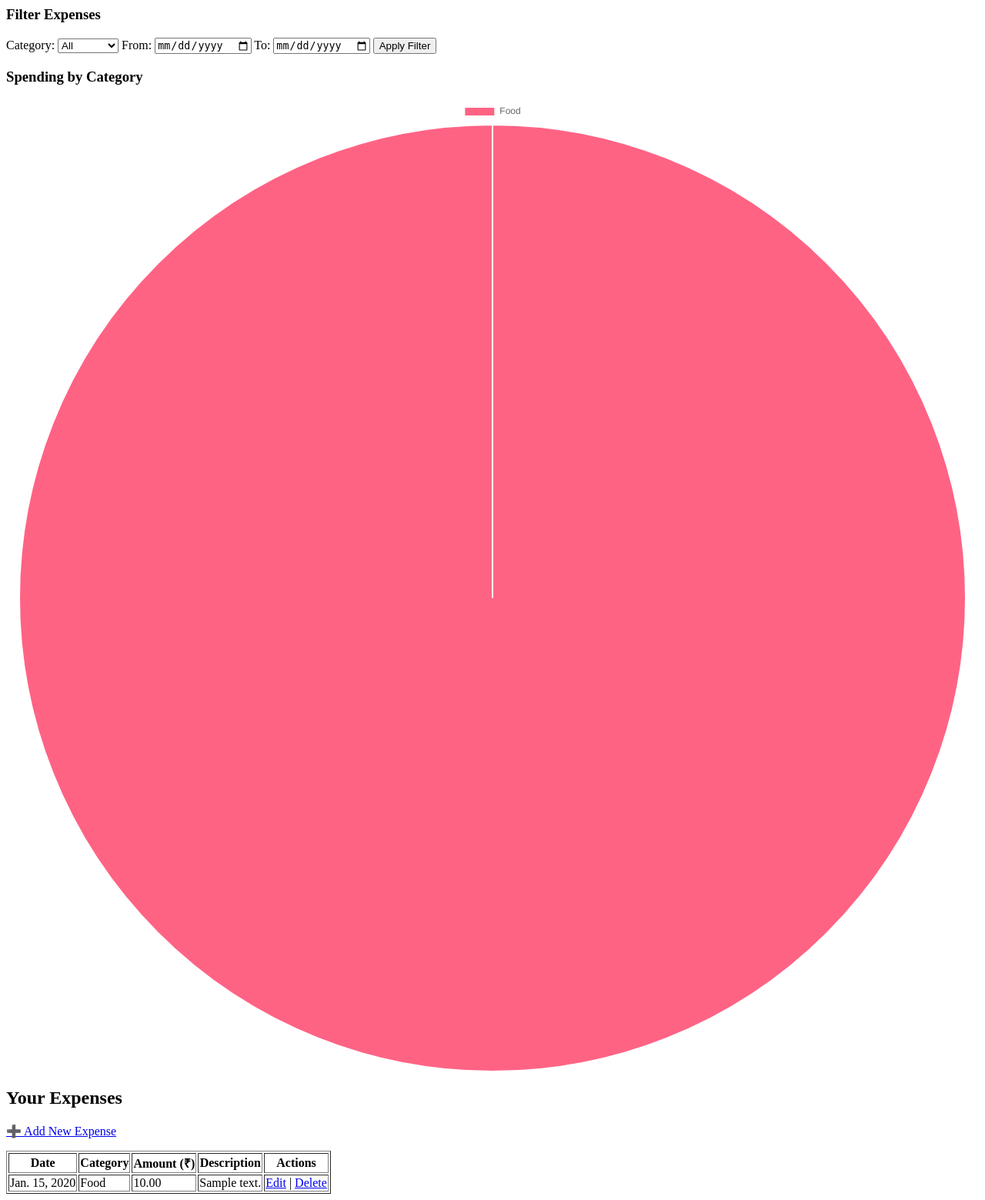
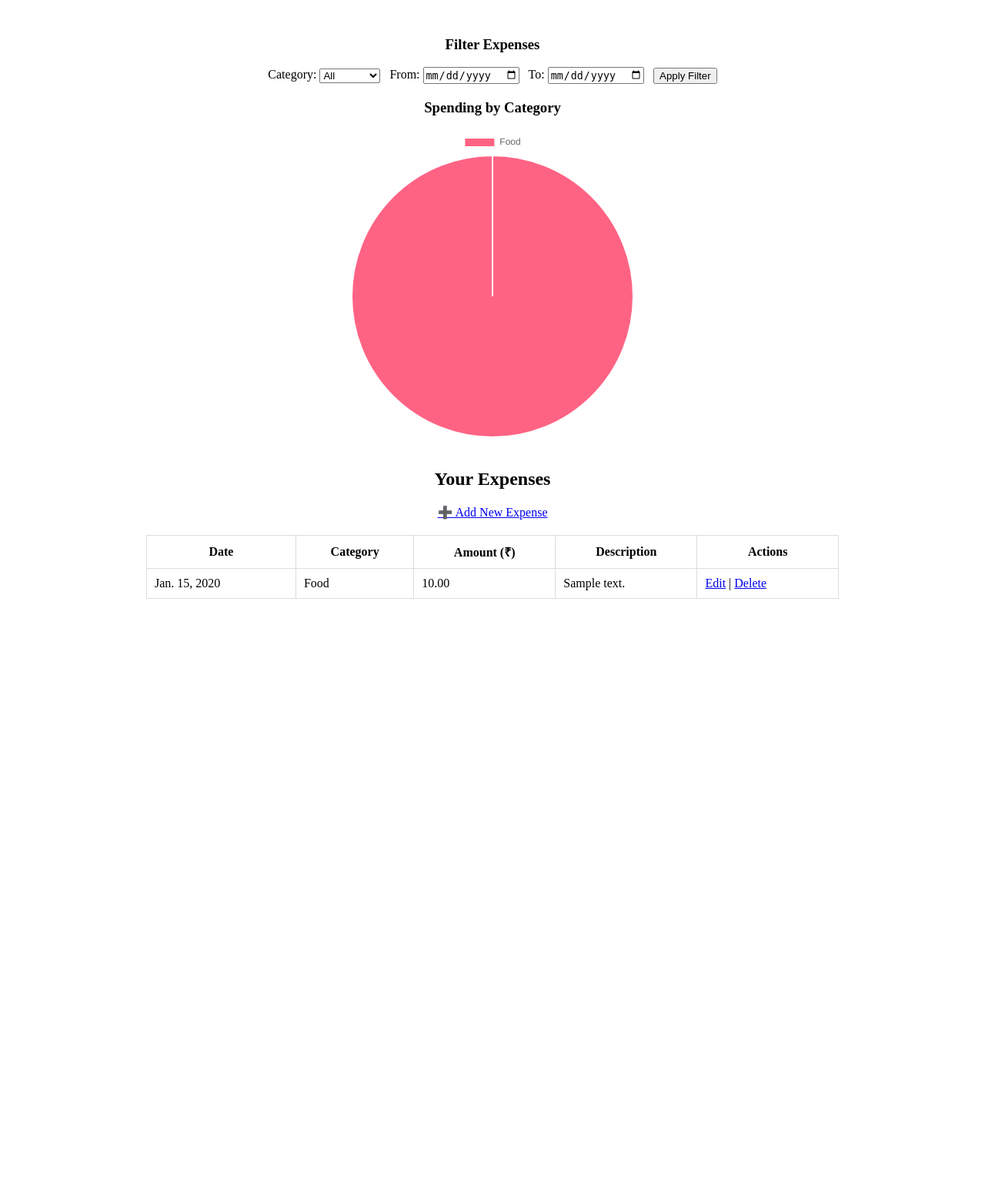
Before and after one commit to ayushg07/ExpenseTracker, a Django app: page /dashboard/ in a window 1280 px wide. Shown: the whole page at 77% size. After the commit the page ends 778 px from the top, so only its background shows below. Run offline with Django 5.2, Linux system fonts and the light colour scheme; a user stored in the database is signed in; tables that the repository leaves empty hold one stand-in row (values such as "Sample post").

Commit message:
Fix: Changes in dashboard.html chart and table

```diff
--- a/templates/expenses/dashboard.html
+++ b/templates/expenses/dashboard.html
@@ -1,7 +1,9 @@
-<!-- ✅ Add a filter form -->
+<!-- Wrap everything in a main container -->
+<div style="max-width: 900px; margin: 0 auto; padding: 20px;">
 
-<h3>Filter Expenses</h3>
-<form method="GET">
+  <!-- Filter Form -->
+  <h3 style="text-align: center;">Filter Expenses</h3>
+  <form method="GET" style="text-align: center; margin-bottom: 20px;">
     Category:
     <select name="category">
       <option>All</option>
@@ -11,29 +13,24 @@
       <option>Utilities</option>
       <option>Other</option>
     </select>
-
-    From:
+    &nbsp; From:
     <input type="date" name="start_date">
-
-    To:
+    &nbsp; To:
     <input type="date" name="end_date">
-
-    <input type="submit" value="Apply Filter">
+    &nbsp; <input type="submit" value="Apply Filter">
   </form>
 
-<!-- ✅ Add a Pie Chart for category spending -->
+  <!-- Chart -->
+  <h3 style="text-align: center;">Spending by Category</h3>
 
-<h3>Spending by Category</h3>
+  <div style="max-width: 400px; margin: 0 auto 40px;">
+    <canvas id="categoryChart" width="400" height="400"></canvas>
+  </div>
 
   <script src="https://cdn.jsdelivr.net/npm/chart.js"></script>
-
-<canvas id="categoryChart" width="400" height="400"></canvas>
-
-<!-- Safe JSON for Chart.js -->
   <script id="category-data" type="application/json">
     {{ total_by_category_json|safe }}
   </script>
-
   <script>
     const data = JSON.parse(document.getElementById('category-data').textContent);
     const labels = data.map(item => item.category);
@@ -60,32 +57,41 @@
     });
   </script>
 
-<h2>Your Expenses</h2>
+  <!-- Expenses Section -->
+  <h2 style="text-align: center;">Your Expenses</h2>
 
-<p><a href="{% url 'add_expense' %}">➕ Add New Expense</a></p>
+  <p style="text-align: center;">
+    <a href="{% url 'add_expense' %}">➕ Add New Expense</a>
+  </p>
 
-<table border="1">
+  <table style="width: 100%; border-collapse: collapse; margin-top: 20px;">
+    <thead>
       <tr>
-        <th>Date</th>
-        <th>Category</th>
-        <th>Amount (₹)</th>
-        <th>Description</th>
-        <th>Actions</th>
+        <th style="border: 1px solid #ddd; padding: 10px;">Date</th>
+        <th style="border: 1px solid #ddd; padding: 10px;">Category</th>
+        <th style="border: 1px solid #ddd; padding: 10px;">Amount (₹)</th>
+        <th style="border: 1px solid #ddd; padding: 10px;">Description</th>
+        <th style="border: 1px solid #ddd; padding: 10px;">Actions</th>
       </tr>
+    </thead>
+    <tbody>
       {% for expense in expenses %}
       <tr>
-        <td>{{ expense.date }}</td>
-        <td>{{ expense.category }}</td>
-        <td>{{ expense.amount }}</td>
-        <td>{{ expense.description }}</td>
-        <td>
+        <td style="border: 1px solid #ddd; padding: 10px;">{{ expense.date }}</td>
+        <td style="border: 1px solid #ddd; padding: 10px;">{{ expense.category }}</td>
+        <td style="border: 1px solid #ddd; padding: 10px;">{{ expense.amount }}</td>
+        <td style="border: 1px solid #ddd; padding: 10px;">{{ expense.description }}</td>
+        <td style="border: 1px solid #ddd; padding: 10px;">
           <a href="{% url 'edit_expense' expense.id %}">Edit</a> |
           <a href="{% url 'delete_expense' expense.id %}">Delete</a>
         </td>
       </tr>
       {% empty %}
       <tr>
-        <td colspan="5">No expenses found.</td>
+        <td colspan="5" style="text-align: center; padding: 20px;">No expenses found.</td>
       </tr>
       {% endfor %}
+    </tbody>
   </table>
+
+</div>
```
Lines whose indentation alone changed are shown as unchanged.
